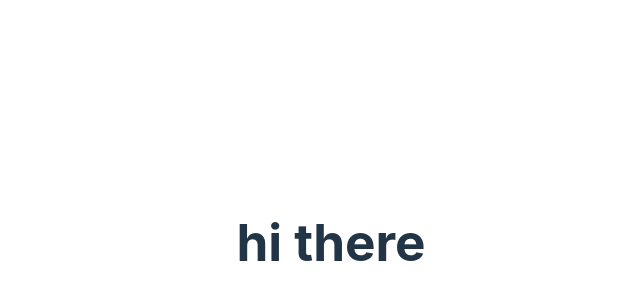
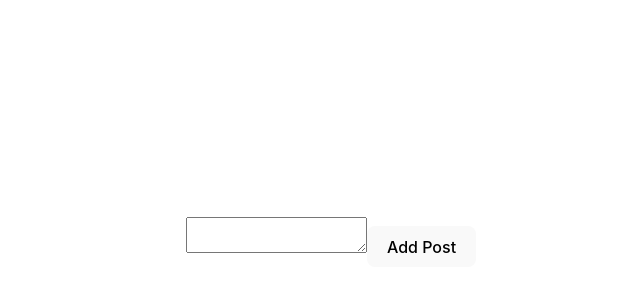
Before and after one commit to abdollheid/ReactTeaching, a React (Vite) app: page / in a window 1280 px wide. Shown: the part 158-458 px from the top of the page, without its empty margins (309-949 px from the left). Built offline with nearby package versions, Linux system fonts and the light colour scheme.

Commit message:
usestate with array

```diff
--- a/src/App.jsx
+++ b/src/App.jsx
@@ -1,10 +1,11 @@
 import { useState } from 'react'
 import './App.css'
+import PostWritter from './PostWritter'
 
 function App() {
   return (
     <>
-    <h1> hi there</h1>
+    <PostWritter/>
     </>
   )
 }
--- /dev/null
+++ b/src/PostWritter.jsx
@@ -0,0 +1,23 @@
+import { useState } from "react"
+
+export default function PostWritter() {
+    const [postsStates, setPostsStates] = useState([]);
+    let currentTextValue = '';
+    return <>
+        <textarea onChange={(event) => {
+            currentTextValue = event.target.value;
+            console.log(currentTextValue);
+        }} />
+
+        <button onClick={() => {
+            // setPostsStates([3]);
+            setPostsStates((prevState) => { return [...prevState, currentTextValue] });
+        }}>Add Post</button>
+
+        {postsStates.map(
+            (post) => { return <h1>{post}</h1> })}
+    </>
+}
+
+// posts = ['post1', 'post2', 'post3'];
+// posts = [<h1>'post1'</h1>, <h1>'post2'</h1>, <h1>'post3'</h1>];
```
